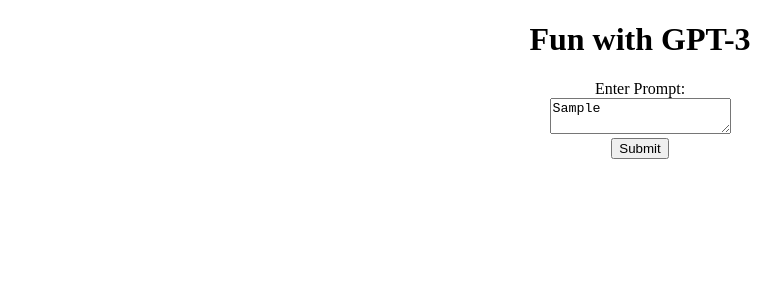
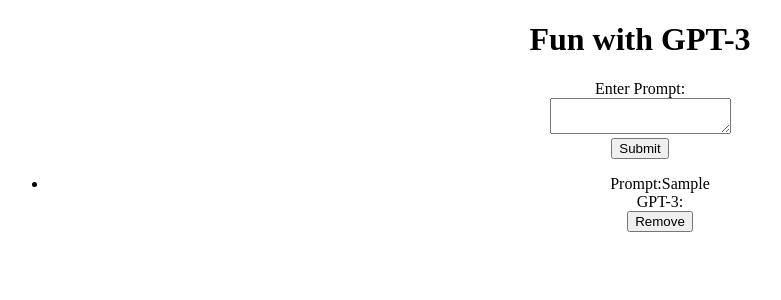
Before and after one commit to MarcusCHill/OpenAI, a React (Create React App) app: page / in a window 1280 px wide. Both pictures are taken after typing "Sample" into the empty fields and a click on the button "Submit". Shown: the top 300 px of the page, without its empty margins (0-781 px from the left). Built offline with nearby package versions, Linux system fonts and the light colour scheme.

Commit message:
Created PropmtList component to display user generated prompts with a remove feature

```diff
--- a/src/App.js
+++ b/src/App.js
@@ -1,13 +1,27 @@
 import React from "react";
 import PromptForm from "./components/PromptForm.js"
+import PromptList from "./components/PromptList.js"
 
 function App() {
+
+  const [promptList, setPromptList] = React.useState([]);
+
+  const addPrompt = (newPrompt) => setPromptList([...promptList, newPrompt]);
+
+  const removePrompt = (promptID) => {
+    const newPromptList = promptList.filter((item) => item.id !== promptID);
+    return(
+      setPromptList([...newPromptList])
+    );
+  };
+
   return (
     <div style={{ textAlign: 'center' }}>
       <h1>Fun with GPT-3</h1>
-      <PromptForm />
+      <PromptForm onAddPrompt={addPrompt}/>
+      <PromptList promptList={promptList} onRemovePrompt={removePrompt}/>
     </div>
   );
-}
+};
 
 export default App;
--- a/src/components/PromptForm.js
+++ b/src/components/PromptForm.js
@@ -1,17 +1,34 @@
 import React from "react";
 
-function PromptForm() {
+const randomKey = length => {
+  let text = '';
+  const possible = 'ABCDEFGHIJKLMNOPQRSTUVWXYZabcdefghijklmnopqrstuvwxyz0123456789';
+  for (let i = 0; i < length; i++) {
+    text += possible.charAt(Math.floor(Math.random() * possible.length));
+  }
+  return text;
+};
+
+function PromptForm({ onAddPrompt }) {
+
+  const [userPrompt, setUserPrompt] = React.useState("");
+
+  const handlePromptChange = (event) => {
+    const newUserPrompt = event.target.value;
+    setUserPrompt(newUserPrompt);
+  };
 
   const handlePromptSubmission = (event) => {
-    event.preventDefault()
-    console.log(event.target);
+    event.preventDefault();
+    onAddPrompt({ prompt: userPrompt, id: randomKey(20) });
+    setUserPrompt("");
   };
 
   return(
     <form onSubmit={handlePromptSubmission}>
       <label htmlFor="userPrompt">Enter Prompt:</label>
       <br/>
-      <textarea name="userPrompt" id="userPrompt" required={true}></textarea>
+      <textarea name="userPrompt" id="userPrompt" onChange={handlePromptChange} value={userPrompt} required={true}></textarea>
       <br/>
       <button>Submit</button>
     </form>
--- /dev/null
+++ b/src/components/PromptList.js
@@ -0,0 +1,15 @@
+import React from "react";
+import PromptListItem from "./PromptListItem.js"
+
+function PromptList({ promptList, onRemovePrompt }) {
+
+  return(
+    <ul>
+      {promptList.map((item) =>
+        <PromptListItem key={item.id} item={item} onRemovePrompt={onRemovePrompt}/>
+      )}
+    </ul>
+  );
+};
+
+export default PromptList;
--- /dev/null
+++ b/src/components/PromptListItem.js
@@ -0,0 +1,16 @@
+import React from "react";
+
+function PromptListItem({ item, onRemovePrompt }) {
+
+  return(
+    <li>
+      <span>Prompt:{item.prompt}</span>
+      <br/>
+      <span>GPT-3:</span>
+      <br/>
+      <button onClick={() => onRemovePrompt(item.id)}>Remove</button>
+    </li>
+  );
+};
+
+export default PromptListItem;
```
Also changed, not shown: 1 other file (tests, documents, lock files or other folders).
